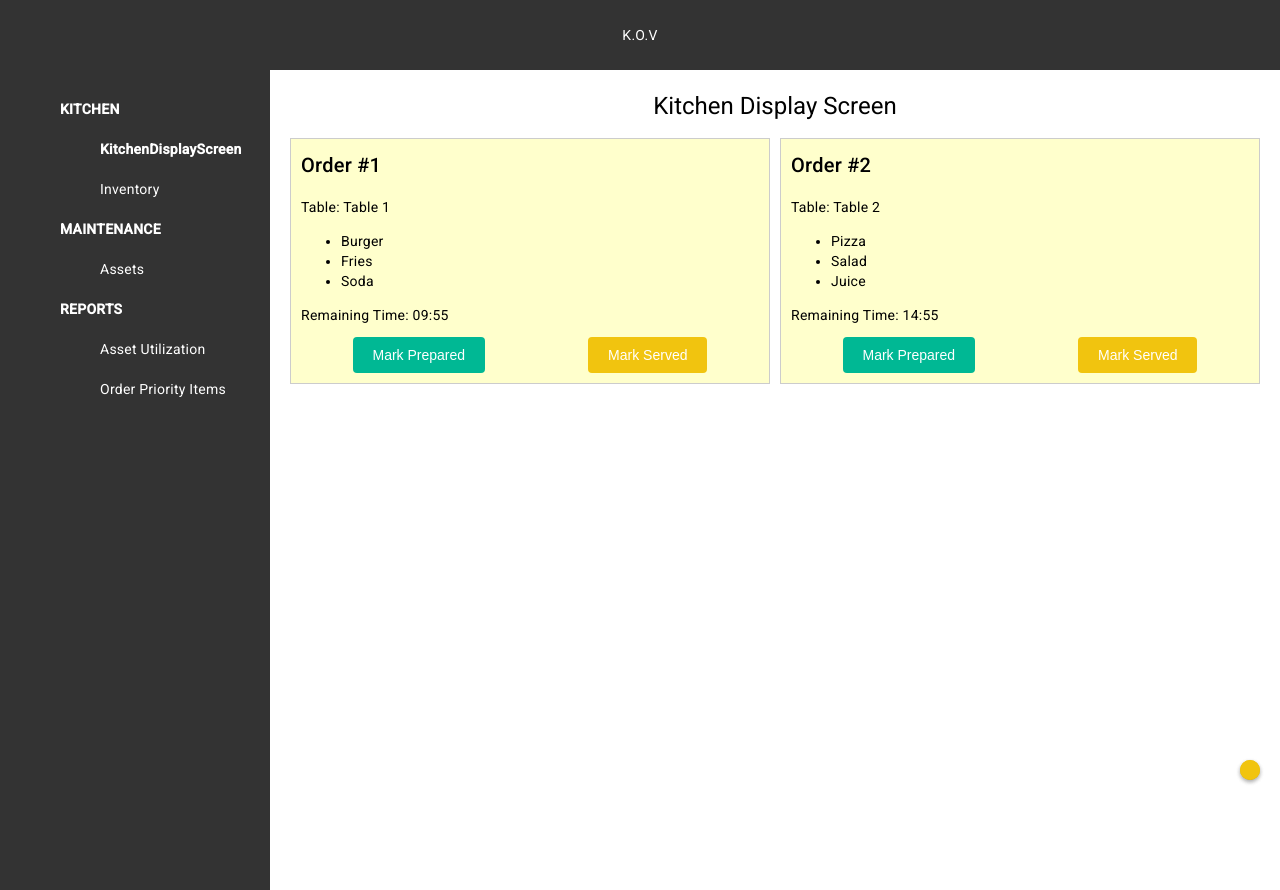
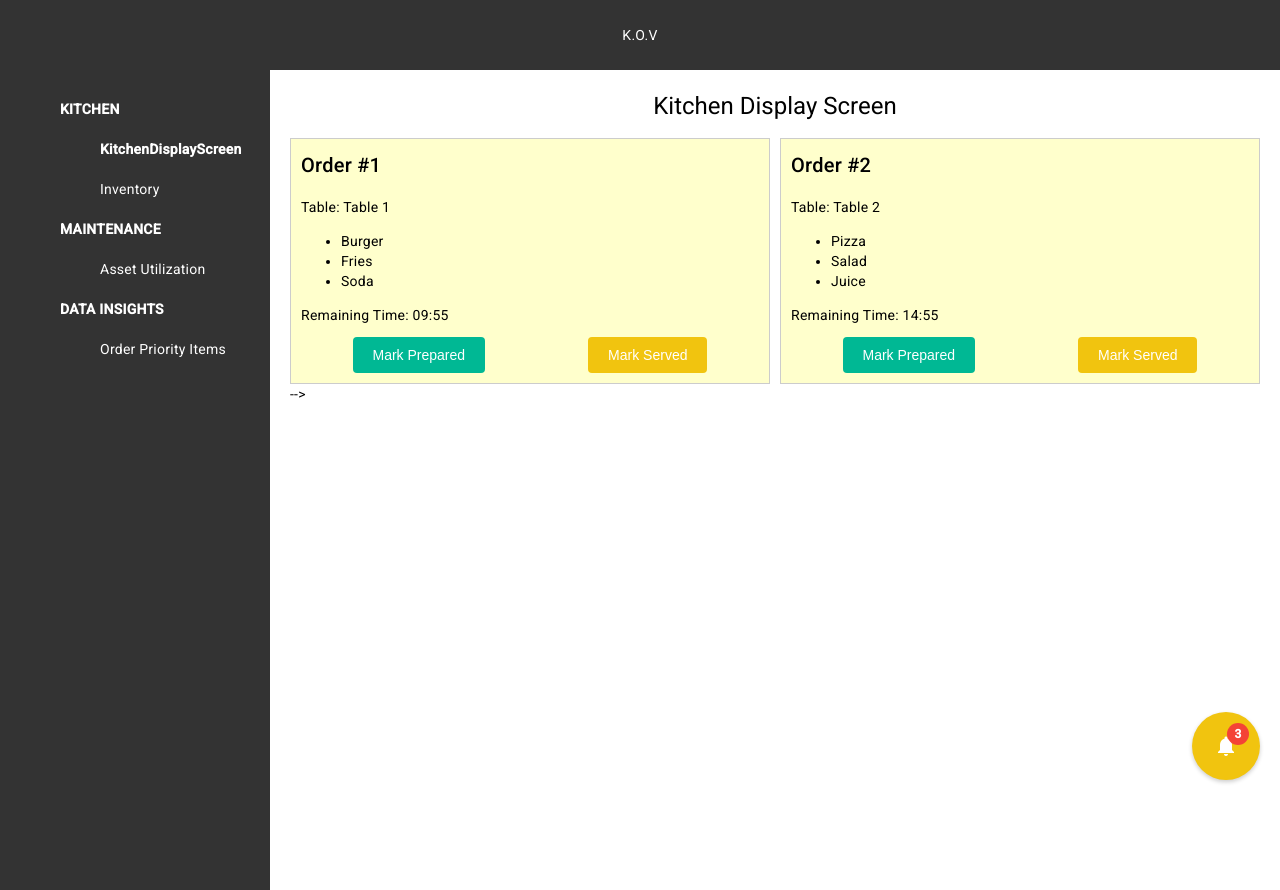
Before and after one commit to SaiSachin51/KitchenOrderVision, an Angular app: page /kds in a window 1280 px wide. Built offline with nearby package versions, Linux system fonts and the light colour scheme.

Commit message:
Notification icon count

```diff
--- a/angular.json
+++ b/angular.json
@@ -29,7 +29,7 @@
               "src/styles.css",
 
             ],
-            "scripts": ["node_modules/chart.js/dist/chart.min.js"],
+            "scripts": ["node_modules/chart.js/dist/chart.js"],
             "allowedCommonJsDependencies": ["chart.js"]
           },
           "configurations": {
--- a/src/app/graphs/graphs.component.ts
+++ b/src/app/graphs/graphs.component.ts
@@ -1,6 +1,6 @@
 import { Component, OnInit } from '@angular/core';
 import { HttpClient } from '@angular/common/http';
-import { Chart, ChartOptions } from 'chart.js'; // Make sure to include ChartOptions here
+import { Chart, ChartOptions, registerables } from 'chart.js'; // Make sure to include ChartOptions here
 
 @Component({
   selector: 'app-graphs',
@@ -11,7 +11,13 @@ export class GraphsComponent {
   formData: any = {};
   submittedData: any[] = [];
   radarChart!: Chart; // Use non-null assertion operator (!)
+/**
+ *
+ */
+constructor() {
+  Chart.register(...registerables);
 
+}
   onSubmit() {
     // Here, you would handle the form submission logic and populate the submittedData array
     // For demonstration purposes, I'll populate it with sample data.
--- a/src/app/kitchen-display-screen/kitchen-display-screen.component.html
+++ b/src/app/kitchen-display-screen/kitchen-display-screen.component.html
@@ -23,12 +23,14 @@
       </ul>
       <p *ngIf="order.status === 'pending'">Remaining Time: {{ getFormattedTime(order.remainingTime) }}</p>
       <div class="order-actions">
-        <button class="button-primary mark-prepared" (click)="updateOrderStatus(order, 'prepared')" [disabled]="order.status !== 'pending'">Mark Prepared</button>
-        <button class="button-secondary mark-served" (click)="updateOrderStatus(order, 'served')" [disabled]="order.status !== 'prepared'">Mark Served</button>
+        <button class="button-primary mark-prepared" (click)="updateOrderStatus(order, 'prepared')"
+          [disabled]="order.status !== 'pending'">Mark Prepared</button>
+        <button class="button-secondary mark-served" (click)="updateOrderStatus(order, 'served')"
+          [disabled]="order.status !== 'prepared'">Mark Served</button>
       </div>
     </div>
   </div>
-  <div class="notification-icon" (click)="showNotification('You have a new notification!')">
+  <!-- <div class="notification-icon" (click)="showNotification('You have a new notification!')">
     <i class="fa fa-bell"></i>
   </div>
 
@@ -40,6 +42,16 @@
   <div class="notification-popup" *ngFor="let notification of notifications">
     <p>{{ notification }}</p>
     <button class="close-button" (click)="clearNotification(notification)">&times;</button>
+  </div> -->
+  <div class="notification-icon">
+    <button mat-icon-button [matMenuTriggerFor]="menu"  (click)="toggleBadgeVisibility()" aria-label="Example icon-button with a menu">
+      <mat-icon matBadge="{{items.length}}" [matBadgeHidden]="hidden" matBadgeColor="warn">notifications</mat-icon>
+    </button>
+    <mat-menu #menu="matMenu">
+      <button mat-menu-item *ngFor="let item of items" >
+        <mat-icon>restaurant_menu</mat-icon>
+        <span> {{item.itemName}} x {{item.quantity}}</span>
+      </button>
+    </mat-menu>
   </div>
-
 </div>
--- a/src/app/kitchen-display-screen/kitchen-display-screen.component.ts
+++ b/src/app/kitchen-display-screen/kitchen-display-screen.component.ts
@@ -1,15 +1,20 @@
 import { Component, OnInit } from '@angular/core';
 import { Subject, timer } from 'rxjs';
 import { debounceTime } from 'rxjs/operators';
+import { HttpClient } from '@angular/common/http';
 
+interface Items {
+  itemName: string,
+  quantity: number
+}
 interface Order {
   id: number;
   table: string;
   items: string[];
   status: 'pending' | 'prepared' | 'served';
   remainingTime: number;
+
 }
-
 @Component({
   selector: 'app-kitchen-display-screen',
   templateUrl: './kitchen-display-screen.component.html',
@@ -33,12 +38,18 @@ export class KitchenDisplayScreenComponent  implements OnInit {
     },
     // Add more sample orders if needed
   ];
-
+items: Items[] = [];
   completedOrders: Order[] = [];
   notificationSubject: Subject<string> = new Subject<string>();
   notificationMessage: string = '';
   notificationTimeout: number = 5000; // 5 seconds
   notifications: string[] = [];
+
+  constructor(private http: HttpClient) {
+
+    this.fetchData();
+
+  }
 
   ngOnInit() {
     this.startTimers();
@@ -109,6 +120,15 @@ export class KitchenDisplayScreenComponent  implements OnInit {
     return style;
   }
 
+  fetchData() {
+
+    this.http.get<any[]>('assets/PredictionData.json').subscribe((data) => {
+
+      this.items = data; // Assign the JSON data to the tableData array
+
+    });
+  }
+
  setupNotificationListener() {
     this.notificationSubject
       .pipe(debounceTime(this.notificationTimeout))
@@ -133,4 +153,9 @@ export class KitchenDisplayScreenComponent  implements OnInit {
       this.notifications.splice(index, 1);
     }
   }
+  hidden = false;
+
+  toggleBadgeVisibility() {
+    this.hidden = !this.hidden;
+  }
 }
--- a/src/app/left-panel/left-panel.component.html
+++ b/src/app/left-panel/left-panel.component.html
@@ -7,11 +7,13 @@
       </ul>
       <li><b><a routerLink="/maintenance" routerLinkActive="active">MAINTENANCE</a></b></li>
       <ul>
-        <li><a routerLink="/assets" routerLinkActive="active">Assets</a></li>
+        <!-- <li><a routerLink="/assets" routerLinkActive="active">Assets</a></li> -->
+        <li><a routerLink="/charts" routerLinkActive="active">Asset Utilization</a></li>
+
       </ul>
-      <li><b><a routerLink="/reports" routerLinkActive="active">REPORTS</a></b></li>
+      <li><b><a routerLink="/reports" routerLinkActive="active">DATA INSIGHTS</a></b></li>
       <ul>
-        <li><a routerLink="/charts" routerLinkActive="active">Asset Utilization</a></li>
+        <!-- <li><a routerLink="/charts" routerLinkActive="active">Asset Utilization</a></li> -->
         <li><a routerLink="/graphs" routerLinkActive="active">Order Priority Items</a></li>
       </ul>
     </ul>
--- a/src/assets/PredictionData.json
+++ b/src/assets/PredictionData.json
@@ -2,14 +2,14 @@
 [
   {
     "itemName": "Mushroom Rice",
-   "quality": 6
+   "quantity": 6
   },
   {
     "itemName": "Garlic Naan",
-   "quality": 5
+   "quantity": 5
   },
   {
     "itemName": "Mango Chutney",
-   "quality": 3
+   "quantity": 3
   }
 ]
```
Also changed, not shown: src/app/app.module.ts (+10 -4 lines).
